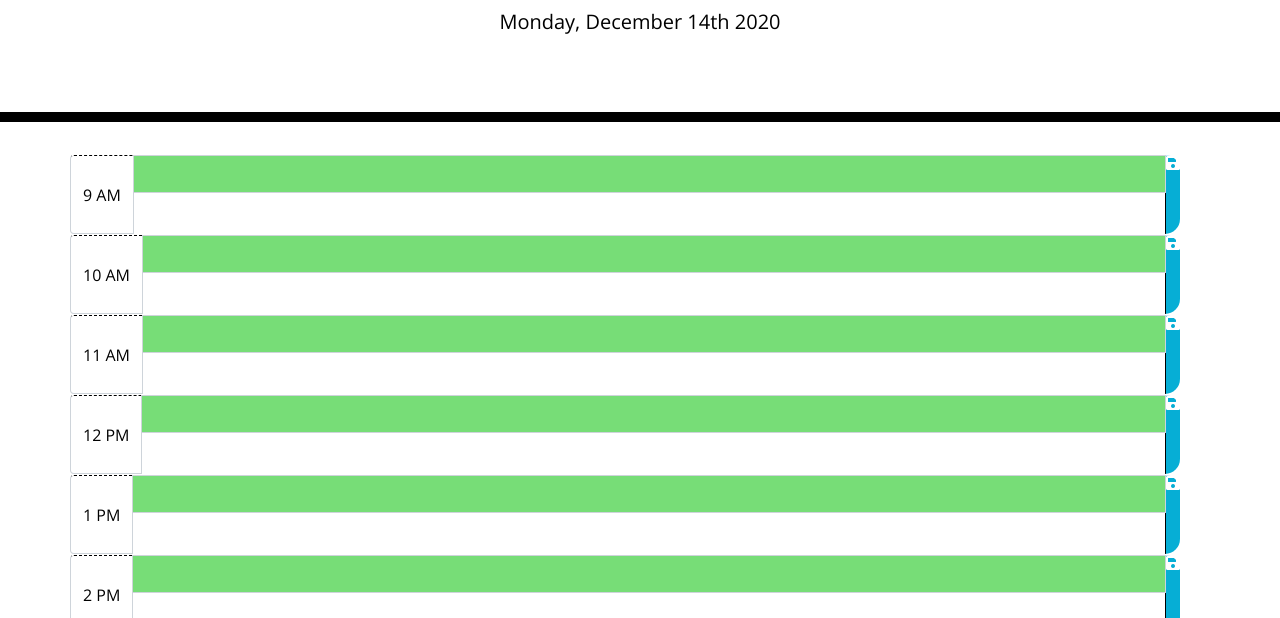
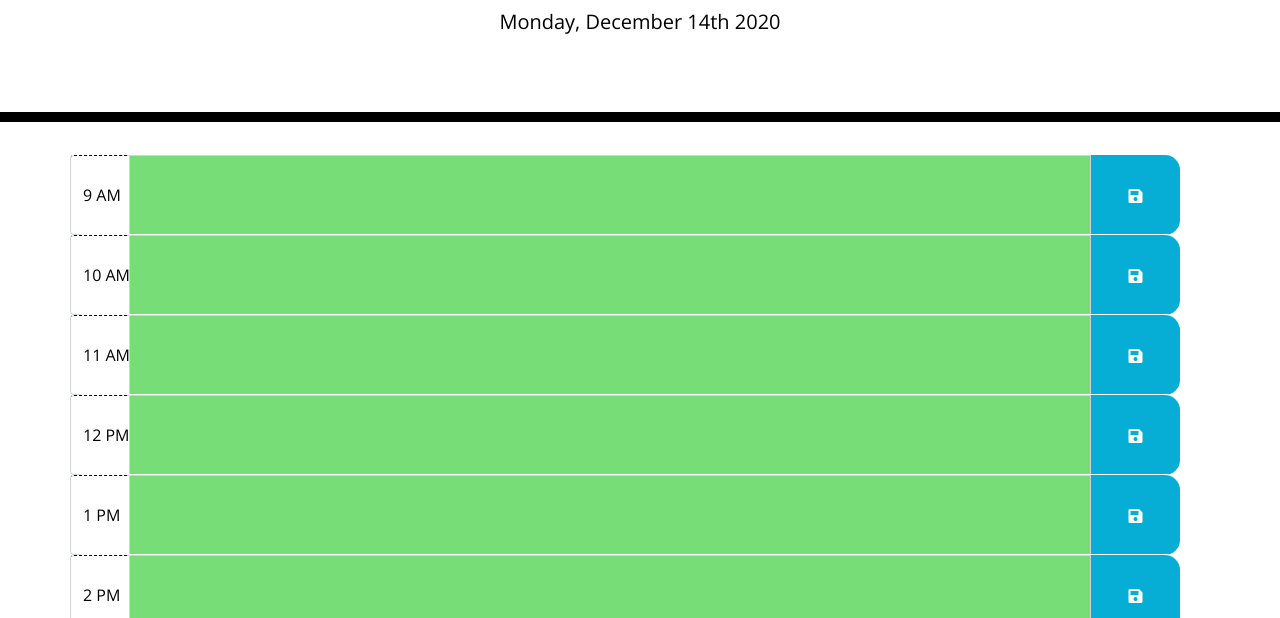
Before and after one commit to Fer82/H-5-Third-Party-APIs, a plain HTML site: page index.html in a window 1280 px wide. Shown: the part 182-800 px from the top of the page. Drawn offline with nearby package versions, Linux system fonts and the light colour scheme.

Commit message:
style.css fixing the position of the hover

```diff
--- a/style.css
+++ b/style.css
@@ -23,9 +23,10 @@ body {
 
   .description{
     white-space: pre-wrap;
+    height: 80px;
   }
 
-  .time-block{
+  .timeSlot{
     text-align: center;
     border-radius: 15px;
   }
@@ -40,6 +41,7 @@ body {
     background-color: #ffffff;
     color: #000000;
     border-top: 1px dashed #000000;
+    width: 60px;
   }
 
   .past {
@@ -63,9 +65,15 @@ body {
     border-bottom-right-radius: 15px;
     background-color: #06AED5;
     color: white;
+    width: 90px;
+
   }
 
   .saveBtn i:hover {
     font-size: 20px;
     transition: all .3s ease-in-out;
   }
+
+  i {
+    margin-top: 33px;
+  }
```
